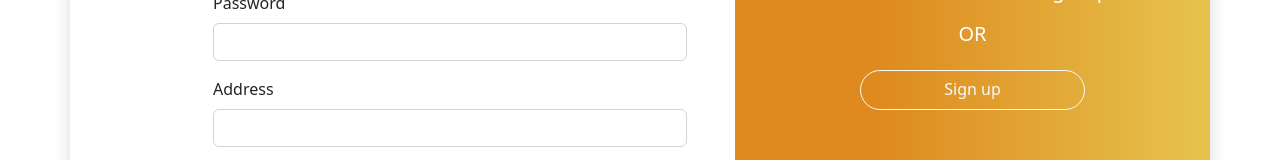
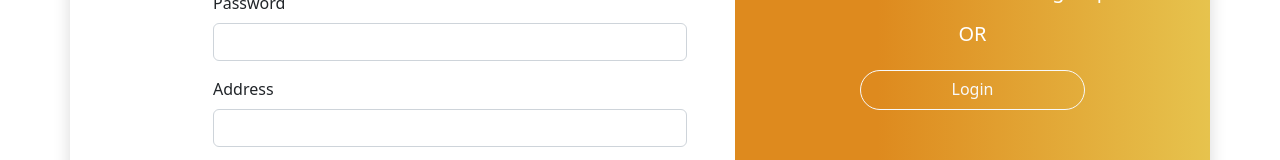
Before and after one commit to Clade-alt/Waste-Food-Management-System, a React (Create React App) app: page /signup in a window 1280 px wide. Shown: the part 538-698 px from the top of the page. Built offline with nearby package versions, Linux system fonts and the light colour scheme.

Commit message:
modified

```diff
--- a/src/components/SignUp.jsx
+++ b/src/components/SignUp.jsx
@@ -10,7 +10,7 @@ const SignUp = () => {
                         <h1 className="display-4 fw-bolder">Hello, There</h1>
                         <p className="lead text-center">Enter Your Details To Sign Up</p>
                         <h5 className="mb-4">OR</h5>
-                        <NavLink to="/login" className="btn btn-outline-light rounded-pill pb-2 w-50">Sign up</NavLink>
+                        <NavLink to="/login" className="btn btn-outline-light rounded-pill pb-2 w-50">Login</NavLink>
                     </div>
                     <div className="col-md-6 p-5">
                         <h4 className="mb-5 text-center">Create an account to explore all the services and help to reduce the food wastage</h4>
```
